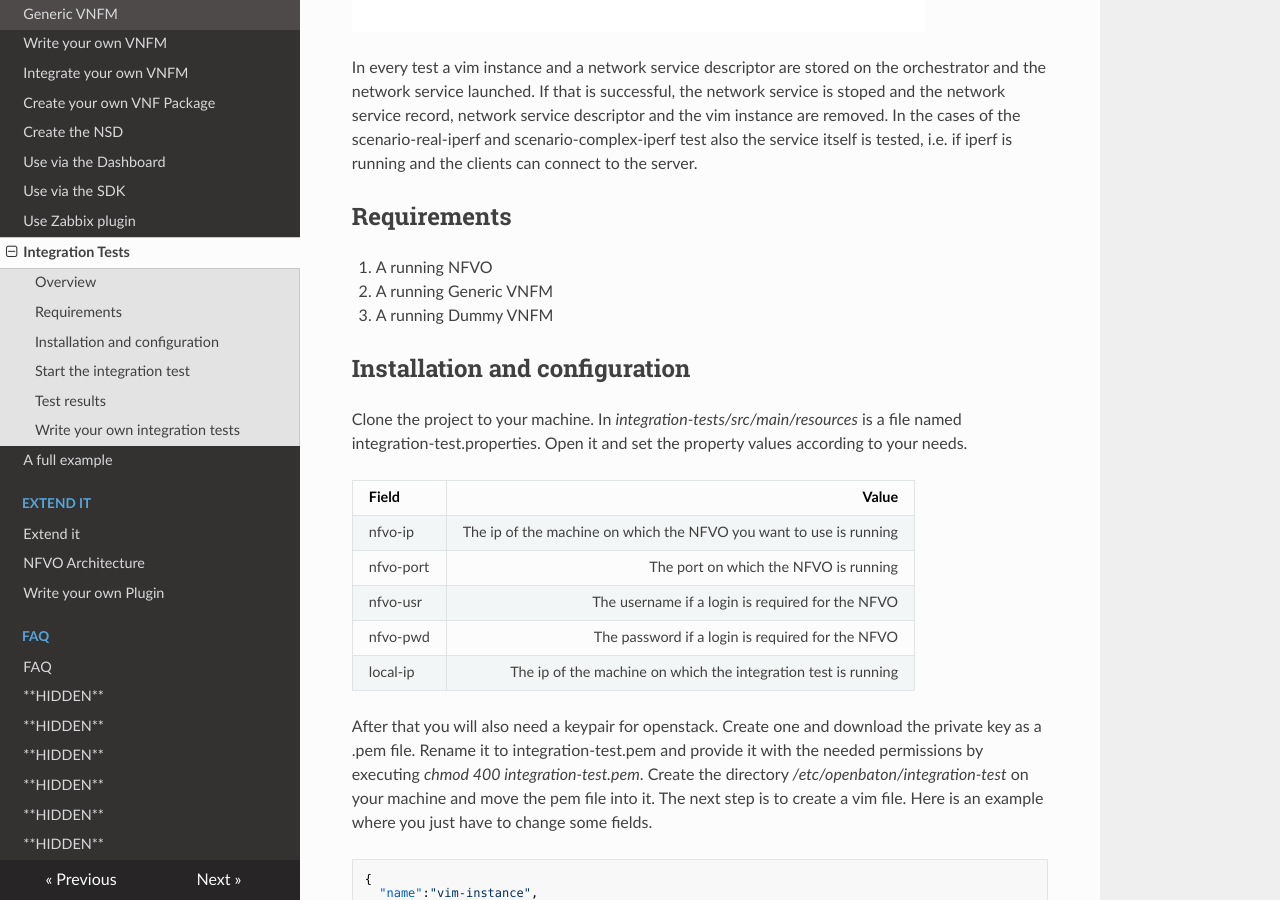
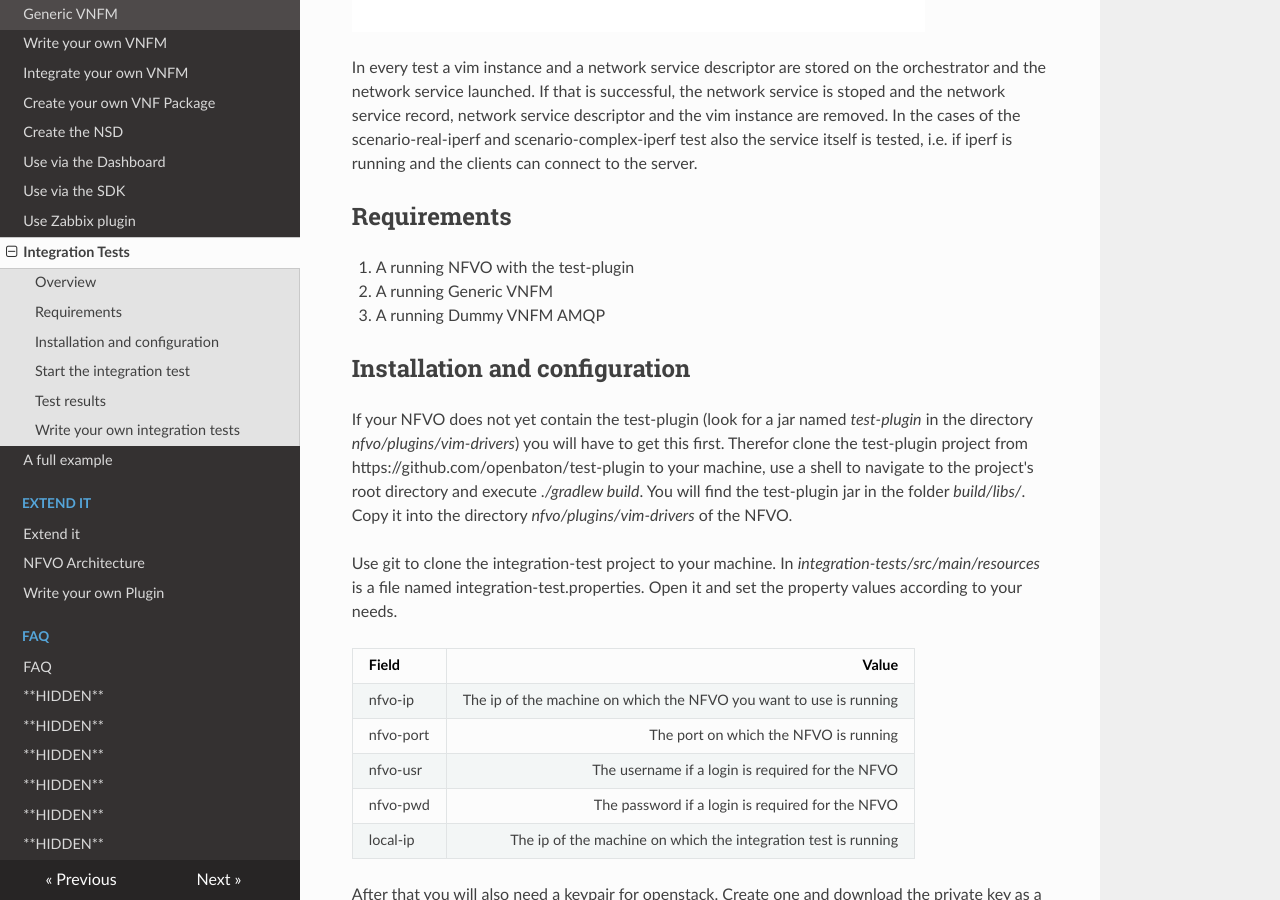
Before and after one commit to openbaton/docs, an MkDocs documentation site: the page built from docs/integration-test-use.md, in a window 1280 px wide and 900 px high, scrolled down 1131 px. Built offline with MkDocs 1.6.1, drawn with Linux system fonts in a browser that asks for light colours; nearby versions of some CDN libraries; old or Windows-style settings are respelled for this version of MkDocs; some of the changed text lies outside the part shown.

Commit message:
added test-plugin to integration test documentation

```diff
--- a/docs/integration-test-use.md
+++ b/docs/integration-test-use.md
@@ -10,7 +10,7 @@ Three tests are run.
 3. scenario-real-iperf
 4. scenario-complex-iperf
 
-scenario-dummy-iperf uses the Dummy VNFM to simulate a VNFM and therefore tests the communication between NFVO and VNFM.
+scenario-dummy-iperf uses the [Dummy VNFM][vnfm-dummy] to simulate a VNFM and therefore tests the communication between NFVO and VNFM.
 It does not actually deploy a network service. The fake network service is a simple iperf scenario with one server and one client.
 
 scenario-many-dependencies also uses the Dummy VNFM but its fake network service is a little bit more complex in the sense that it has many VNFD with many dependencies between them.
@@ -33,13 +33,15 @@ In the cases of the scenario-real-iperf and scenario-complex-iperf test also the
 
 ## Requirements
 
-1. A running NFVO
+1. A running NFVO with the test-plugin
 2. A running Generic VNFM
-3. A running Dummy VNFM
+3. A running Dummy VNFM AMQP
 
 ## Installation and configuration
 
-Clone the project to your machine.
+If your NFVO does not yet contain the test-plugin (look for a jar named *test-plugin* in the directory *nfvo/plugins/vim-drivers*) you will have to get this first. Therefor clone the test-plugin project from https://github.com/openbaton/test-plugin to your machine, use a shell to navigate to the project's root directory and execute *./gradlew build*. You will find the test-plugin jar in the folder *build/libs/*. Copy it into the directory *nfvo/plugins/vim-drivers* of the NFVO.
+
+Use git to clone the integration-test project to your machine.
 In *integration-tests/src/main/resources* is a file named integration-test.properties.
 Open it and set the property values according to your needs.
 
@@ -111,7 +113,7 @@ References
 [complex-iperf]:images/complex-iperf.png
 [nfvo-installation]:nfvo-installation
 [vnfm-generic]:vnfm-generic
-[vnfm-dummy]:vnfm-dummy
+[vnfm-dummy]:https://github.com/openbaton/dummy-vnfm-amqp
 [vnf-descriptor]:vnf-descriptor
 [integration-test-write]:integration-test-write
 
```
